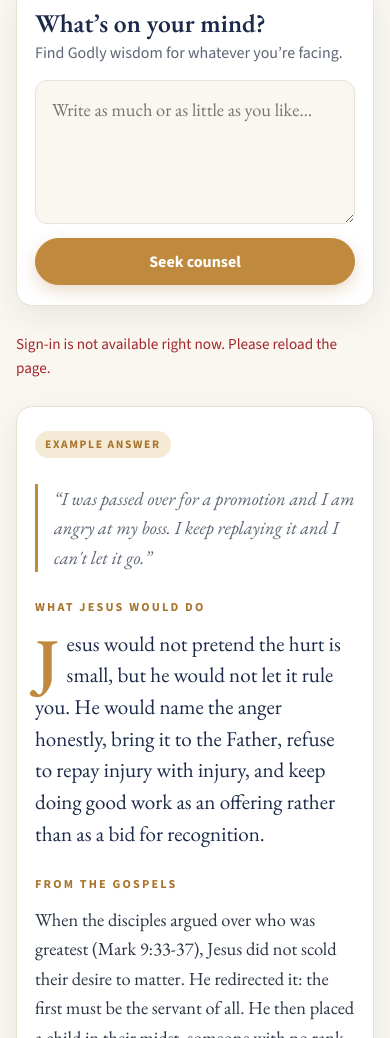
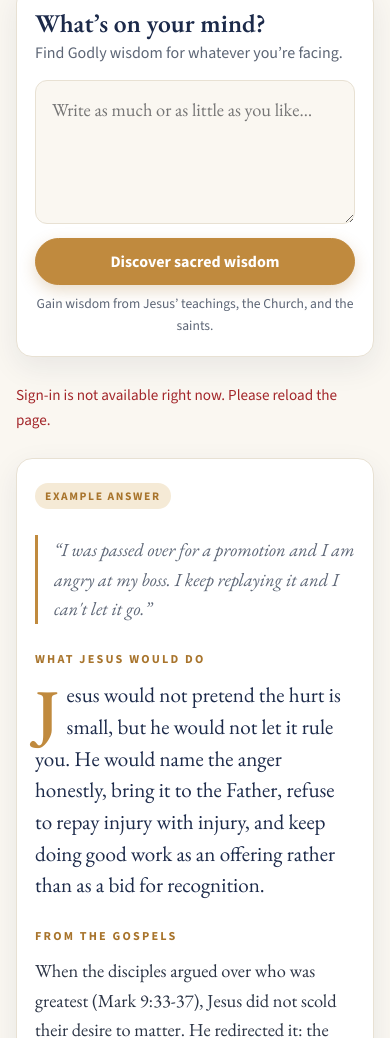
Before and after one commit to keithwasho/ask-seek-knock, a website: page index.html in a window 390 px wide. Shown: the part 874-1912 px from the top of the page. Drawn offline with nearby package versions, Linux system fonts and the light colour scheme; no server answers.

Commit message:
Add files via upload

```diff
--- a/index.html
+++ b/index.html
@@ -86,7 +86,8 @@ textarea{font:inherit;color:var(--ink);background:var(--bg);border:1px solid var
 textarea:focus{outline:none;border-color:var(--gilt);background:var(--page)}
 .row{display:flex;flex-wrap:wrap;gap:12px;align-items:center;justify-content:space-between}
 .hint{font-family:var(--ui);font-size:.8rem;color:var(--muted)}
-.btns{display:flex;gap:8px;margin-left:auto}
+.btns{display:flex;flex-direction:column;align-items:flex-end;gap:8px;margin-left:auto}
+.btn-note{font-family:var(--ui);font-size:.85rem;color:var(--muted);margin:0;text-align:right}
 button{font-family:var(--ui);font-size:1rem;font-weight:700;border-radius:999px;padding:12px 26px;cursor:pointer;border:1.5px solid var(--gilt)}
 button.primary{background:var(--gilt);color:#fff;box-shadow:0 6px 16px rgba(168,116,44,.25)}
 button.primary:hover{background:var(--gilt-deep);border-color:var(--gilt-deep)}
@@ -169,8 +170,9 @@ footer.site .links{display:flex;flex-wrap:wrap;gap:6px 18px;padding-top:6px}
   .hero img{position:static;width:100%;height:190px;display:block;-webkit-mask-image:linear-gradient(180deg,transparent 0,#000 35%);mask-image:linear-gradient(180deg,transparent 0,#000 35%)}
   .hero .inner{padding-block:28px 34px}
   form,.panel{padding:20px 18px}
-  .btns{width:100%}
+  .btns{width:100%;align-items:stretch}
   .btns button{width:100%}
+  .btn-note{text-align:center}
 }
 @media (max-width:520px){
   ul.cites li{grid-template-columns:1fr;gap:2px}
@@ -219,7 +221,8 @@ footer.site .links{display:flex;flex-wrap:wrap;gap:6px 18px;padding-top:6px}
     <textarea id="q" placeholder="Write as much or as little as you like…" maxlength="6000"></textarea>
     <div class="row">
       <div class="btns">
-        <button type="submit" class="primary" id="go">Seek counsel</button>
+        <button type="submit" class="primary" id="go">Discover sacred wisdom</button>
+        <p class="btn-note">Gain wisdom from Jesus&rsquo; teachings, the Church, and the saints.</p>
       </div>
     </div>
   </form>
@@ -459,7 +462,7 @@ $("codeForm").addEventListener("submit", async (e)=>{
   $("verifyCode").disabled = false;
   $("signinMsg").textContent = error
     ? "That code did not work. Check it, or click Email me a code to get a new one."
-    : "You are signed in. Click Seek counsel to continue.";
+    : "You are signed in. Click Discover sacred wisdom to continue.";
 });
 
 function showPlans(){
```
Also changed, not shown: about.html (+1 -1 lines).
